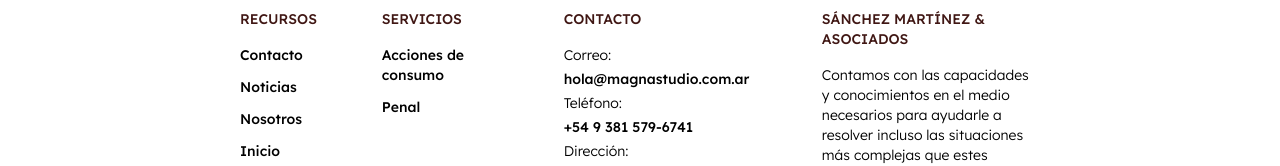
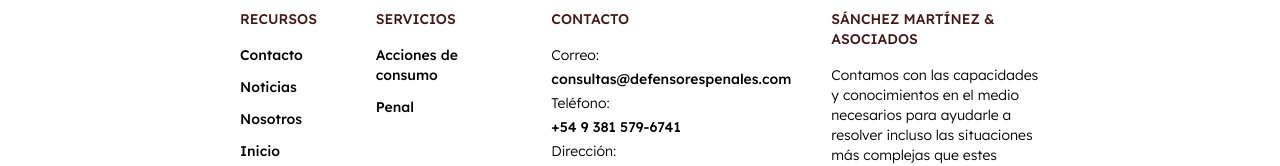
Before and after one commit to cajimenez96/sanchez-martinez, a React (Vite) app: page / in a window 1280 px wide. Shown: the part 1923-2089 px from the top of the page. Built offline with nearby package versions, Linux system fonts and the light colour scheme; no server answers.

Commit message:
Fix mails

```diff
--- a/src/components/Accordion/index.tsx
+++ b/src/components/Accordion/index.tsx
@@ -1,6 +1,5 @@
 import { ReactNode, useState } from "react";
 import { BiSolidDownArrow, BiSolidRightArrow } from "react-icons/bi";
-import Reveal from "../Reveal";
 
 interface AccordionProps {
   title: string;
--- a/src/helpers/constants.ts
+++ b/src/helpers/constants.ts
@@ -219,7 +219,7 @@ export const footer = {
     descripcion: "Contamos con las capacidades y conocimientos en el medio necesarios para ayudarle a resolver incluso las situaciones más complejas que estes enfrentando. Desde que abrimos nuestras puertas en el año 2013 nos enorgullece decir que cada año tenemos una lista más grande de clientes satisfechos nuevos y habituales."
   },
   contacto: {
-    correo: "hola@magnastudio.com.ar",
+    correo: "consultas@defensorespenales.com",
     telefono: "+54 9 381 579-6741",
     direccion: {
       ciudad: "Tucumán",
```
